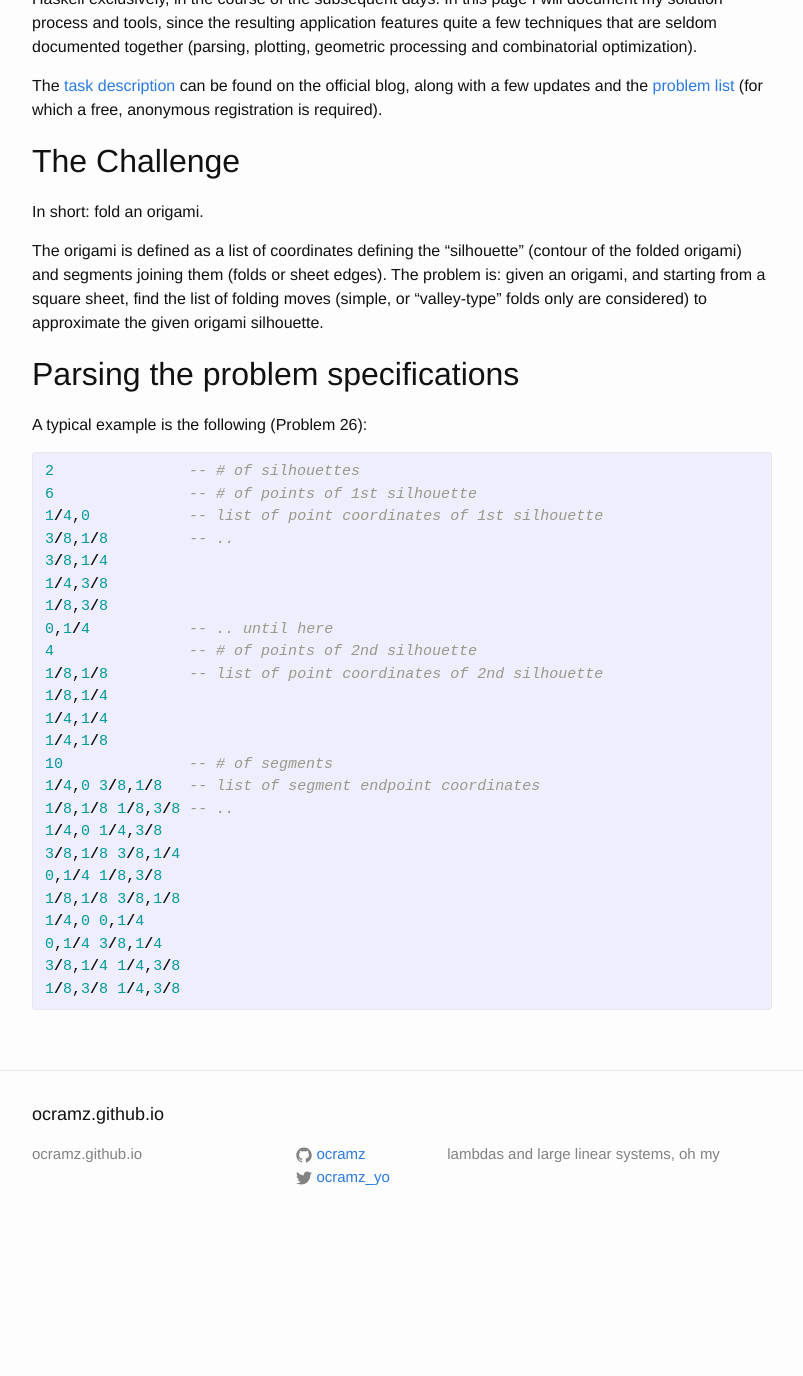
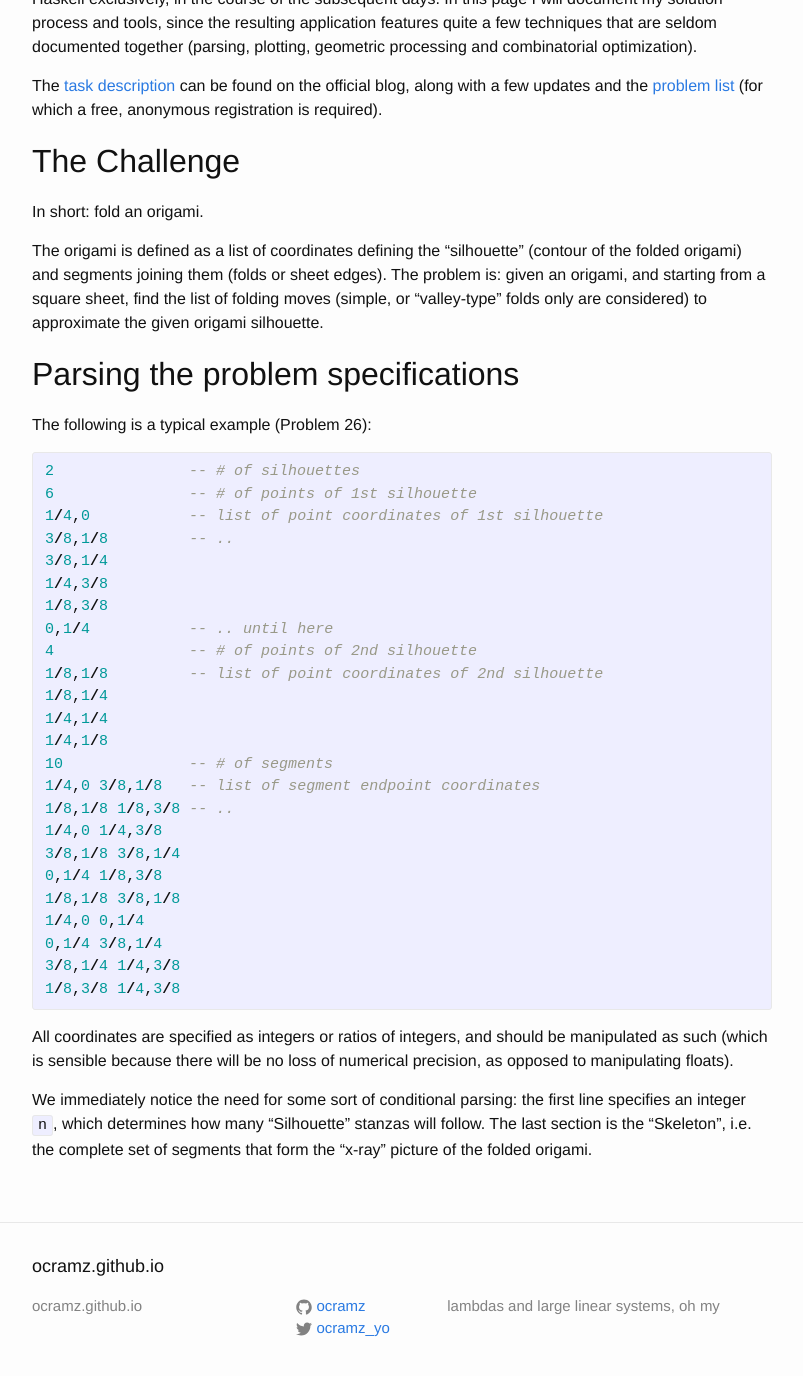
Before and after one commit to ocramz/ocramz.github.io, a Jekyll site: the page built from _posts/2016-08-25-icml2016.markdown, in a window 1280 px wide and 1400 px high, scrolled down 366 px. Shown: the top 1376 px of the window, without its empty margins (238-1041 px from the left). Built offline with Jekyll 4.4.1, drawn with Linux system fonts in a browser that asks for light colours; before the commit the page ends 1614 px from its top, so only the background shows below that.

```diff
--- a/_posts/2016-08-25-icml2016.markdown
+++ b/_posts/2016-08-25-icml2016.markdown
@@ -21,7 +21,7 @@
 
 ## Parsing the problem specifications
 
-A typical example is the following (Problem 26):
+The following is a typical example (Problem 26):
 
 {% highlight haskell %}
 
@@ -51,3 +51,7 @@
 1/8,3/8 1/4,3/8
 
 {% endhighlight %}
+
+All coordinates are specified as integers or ratios of integers, and should be manipulated as such (which is sensible because there will be no loss of numerical precision, as opposed to manipulating floats).
+
+We immediately notice the need for some sort of conditional parsing: the first line specifies an integer `n`, which determines how many "Silhouette" stanzas will follow. The last section is the "Skeleton", i.e. the complete set of segments that form the "x-ray" picture of the folded origami.
```
